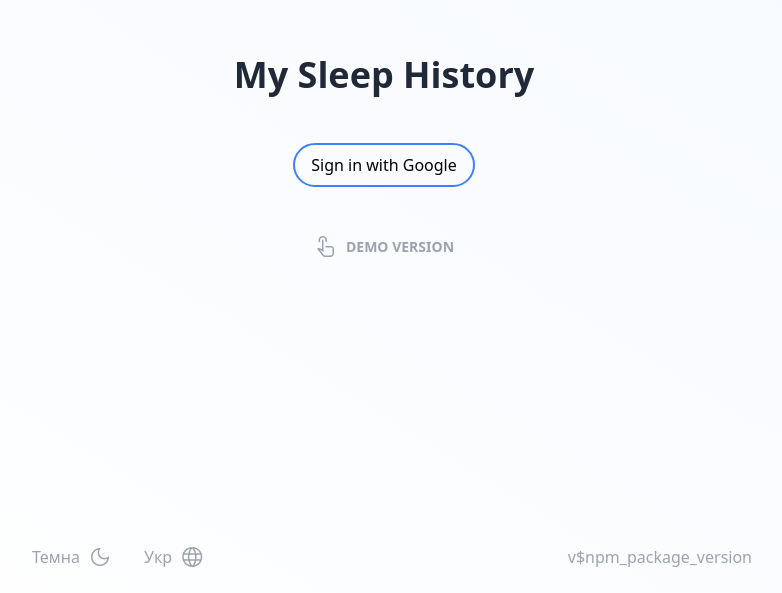
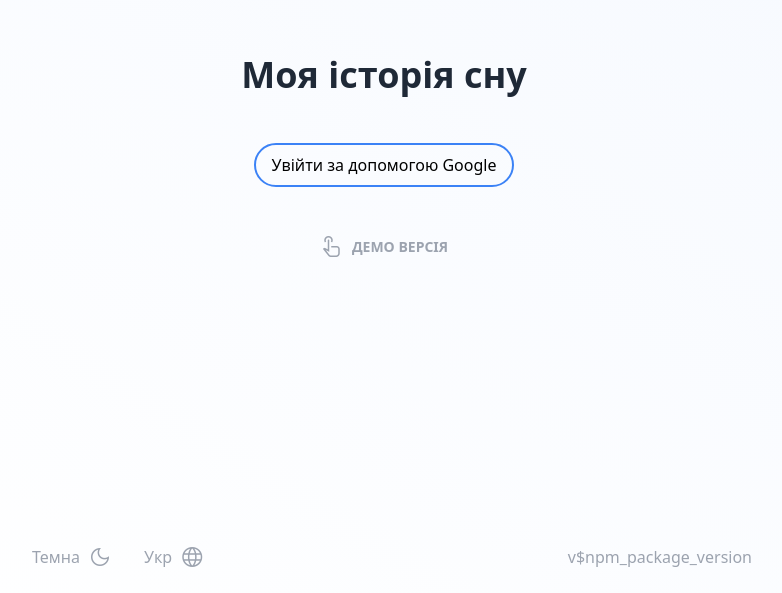
Before and after one commit to enheit/my-sleep-history, a React (Create React App) app: page /welcome in a window 1280 px wide. Shown: the part 207-800 px from the top of the page, without its empty margins (256-1038 px from the left). Built offline with nearby package versions, Linux system fonts and the light colour scheme; no server answers.

Commit message:
Add translations to welcome page

```diff
--- a/src/i18n/localization/en/translation.json
+++ b/src/i18n/localization/en/translation.json
@@ -14,6 +14,11 @@
         "h": "h",
         "min": "min",
         "sec": "sec"
+    },
+    "welcome": {
+        "my_sleep_history": "My sleep history",
+        "sign_in_with_google": "Sign in with Google",
+        "demo_version": "demo version"
     },
     "home": {
         "short_summary": {
--- a/src/i18n/localization/uk/translation.json
+++ b/src/i18n/localization/uk/translation.json
@@ -14,6 +14,11 @@
         "h": "год",
         "min": "хв",
         "sec": "сек"
+    },
+    "welcome": {
+        "my_sleep_history": "Моя історія сну",
+        "sign_in_with_google": "Увійти за допомогою Google",
+        "demo_version": "Демо версія"
     },
     "home": {
         "short_summary": {
--- a/src/routes/welcome/welcome.jsx
+++ b/src/routes/welcome/welcome.jsx
@@ -50,10 +50,12 @@
 
                 <div className="flex flex-col items-center gap-12">
                     <div className="flex flex-col items-center gap-2">
-                        <p className="text-4xl font-semibold text-gray-800 dark:text-gray-100">My Sleep History</p>
+                        <p className="text-4xl font-semibold text-gray-800 dark:text-gray-100">{t('welcome.my_sleep_history')}</p>
                     </div>
 
-                    <button className="border-2 border-blue-500 dark:text-gray-100 px-4 py-2 rounded-full" onClick={signInWithGoogle}>Sign in with Google</button>
+                    <button className="border-2 border-blue-500 dark:text-gray-100 px-4 py-2 rounded-full" onClick={signInWithGoogle}>
+                        {t('welcome.sign_in_with_google')}
+                    </button>
 
                     <div className="flex gap-4">
                         <div className="flex items-center gap-2 text-gray-400 dark:text-gray-800">
@@ -61,7 +63,7 @@
                                 touch_app
                             </span>
 
-                            <p className="text-sm font-semibold uppercase">demo version</p>
+                            <p className="text-sm font-semibold uppercase">{t('welcome.demo_version')}</p>
                         </div>
                     </div>
                 </div>
```
